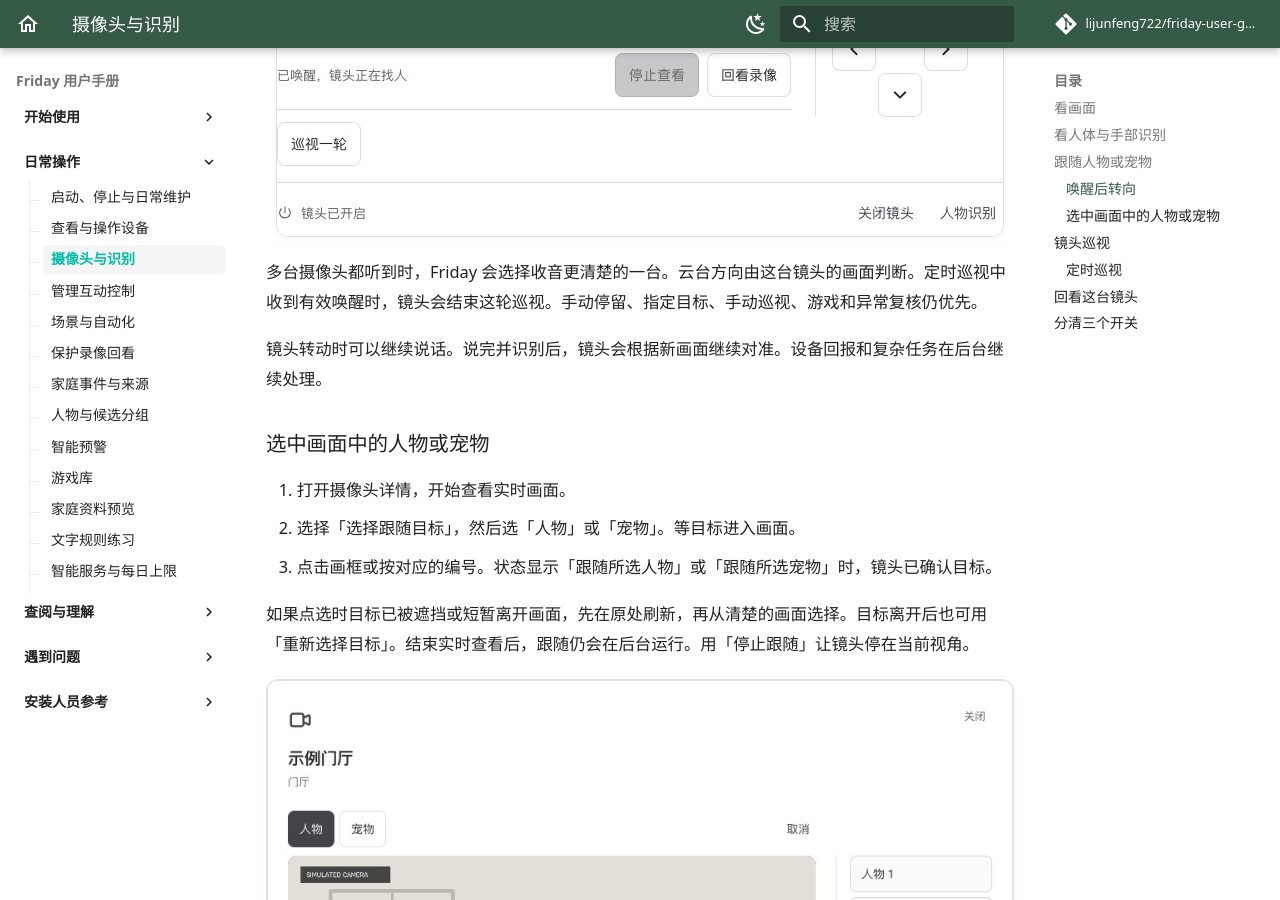
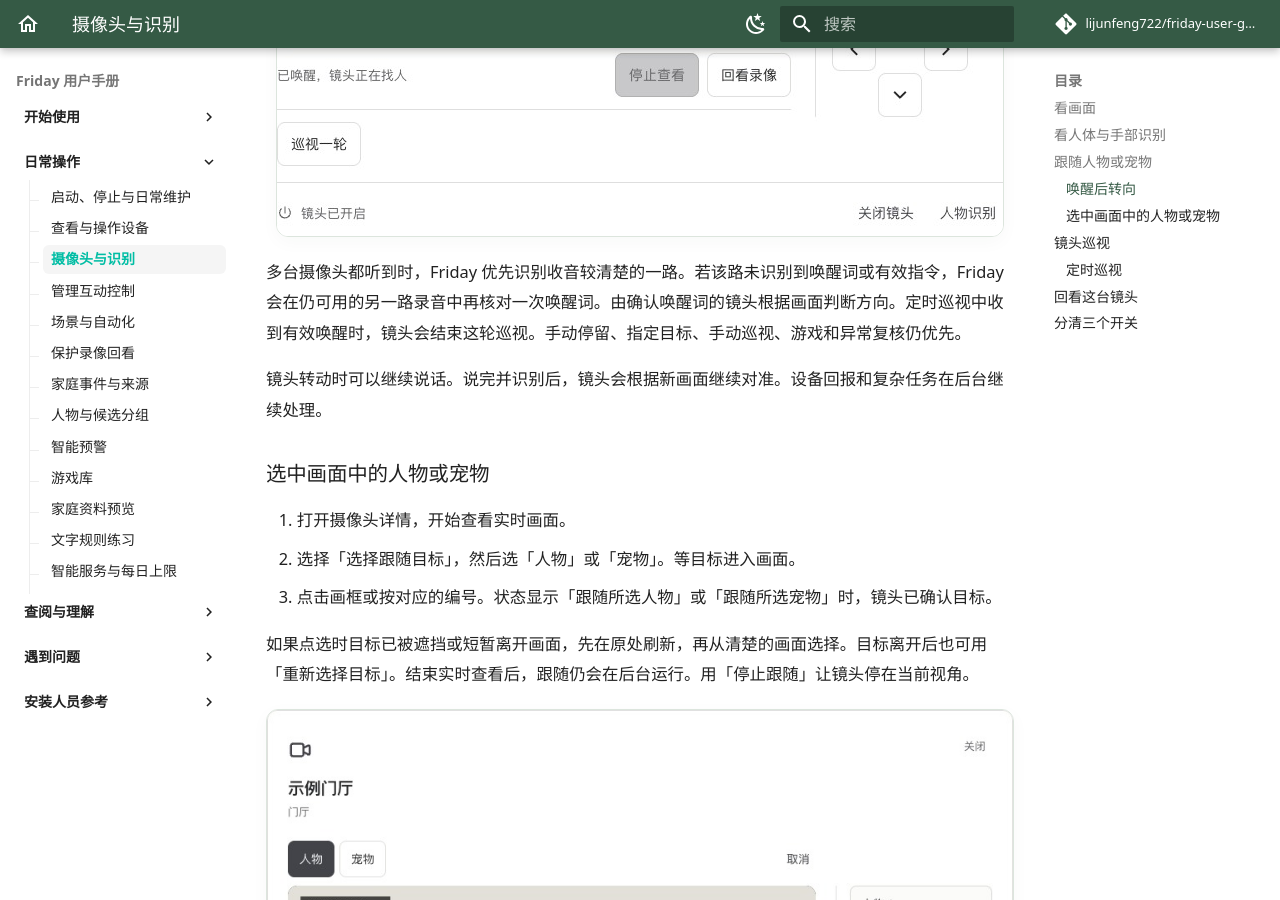
Before and after one commit to lijunfeng722/friday-user-guide, an MkDocs documentation site: the page built from docs/guides/cameras.md, in a window 1280 px wide and 900 px high, scrolled down 3421 px. Built offline with MkDocs 1.6.1 and Material for MkDocs 9.7.7, drawn with Linux system fonts in a browser that asks for light colours; comment, search, counter and statistics services are not loaded.

Commit message:
文档：说明多镜头收音时的唤醒与续听

```diff
--- a/docs/guides/cameras.md
+++ b/docs/guides/cameras.md
@@ -39,7 +39,7 @@
 
 ![示例镜头的实时画面下方显示「已唤醒，镜头正在找人」](../assets/screenshots/friday-camera-wake-turn.jpg)
 
-多台摄像头都听到时，Friday 会选择收音更清楚的一台。云台方向由这台镜头的画面判断。定时巡视中收到有效唤醒时，镜头会结束这轮巡视。手动停留、指定目标、手动巡视、游戏和异常复核仍优先。
+多台摄像头都听到时，Friday 优先识别收音较清楚的一路。若该路未识别到唤醒词或有效指令，Friday 会在仍可用的另一路录音中再核对一次唤醒词。由确认唤醒词的镜头根据画面判断方向。定时巡视中收到有效唤醒时，镜头会结束这轮巡视。手动停留、指定目标、手动巡视、游戏和异常复核仍优先。
 
 镜头转动时可以继续说话。说完并识别后，镜头会根据新画面继续对准。设备回报和复杂任务在后台继续处理。
 
```
Also changed, not shown: docs/guides/interactions.md (+2 -0 lines), docs/troubleshooting/faq.md (+1 -1 lines).
